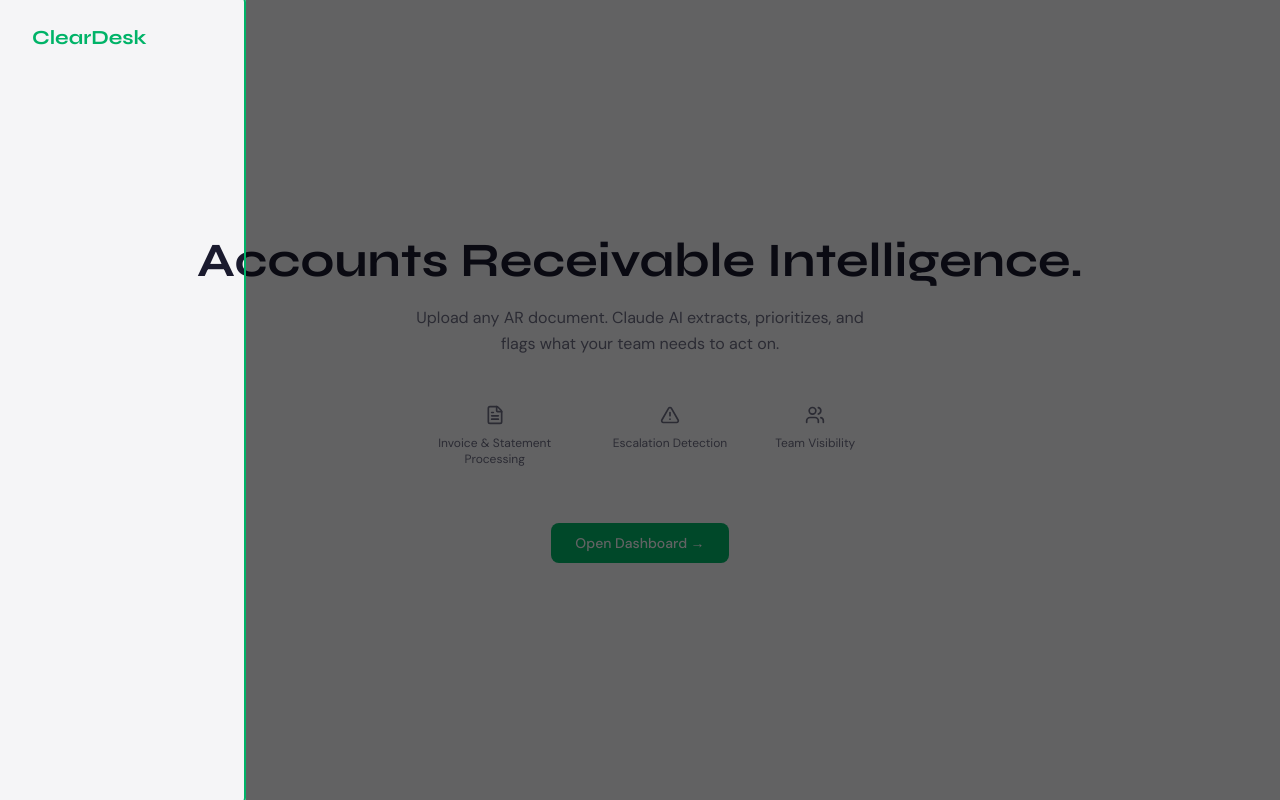
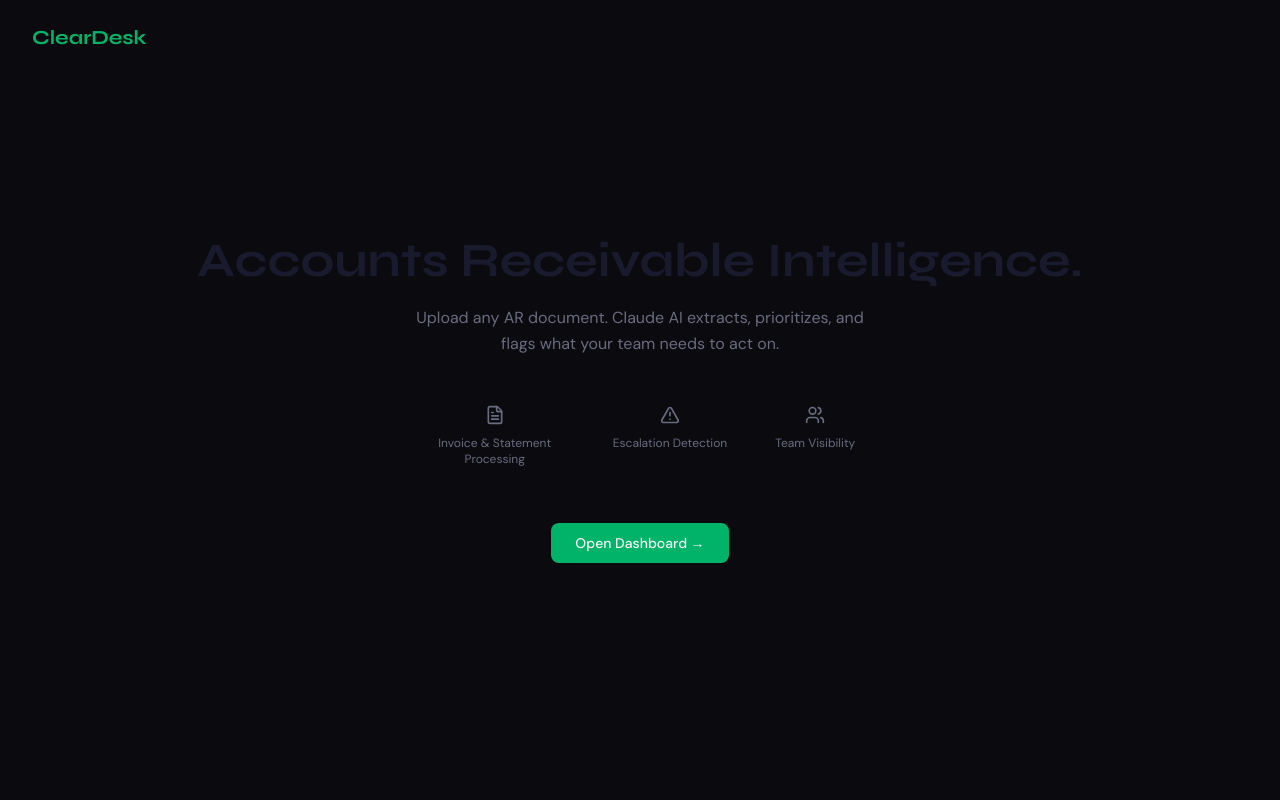
Before and after one commit to Senpai-Sama7/ClearDesk, a React (Vite) app: page / in a window 1280 px wide. Built offline with nearby package versions, Linux system fonts and the light colour scheme.

Commit message:
Fix landing page z-index and background bleed-through

```diff
--- a/src/components/LandingPage.tsx
+++ b/src/components/LandingPage.tsx
@@ -21,9 +21,9 @@ export function LandingPage({ onEnter }: { onEnter: () => void }) {
 
   return (
     <div
-      className="fixed inset-0 z-[9999] flex flex-col items-center justify-center transition-transform duration-500 ease-in-out"
+      className="fixed inset-0 z-[99999] flex flex-col items-center justify-center transition-transform duration-500 ease-in-out"
       style={{
-        backgroundColor: visible ? 'var(--color-bg)' : '#000000',
+        background: visible ? '#0A0A0F' : '#000000',
         transform: exiting ? 'translateY(-100%)' : 'translateY(0)',
       }}
     >
```
